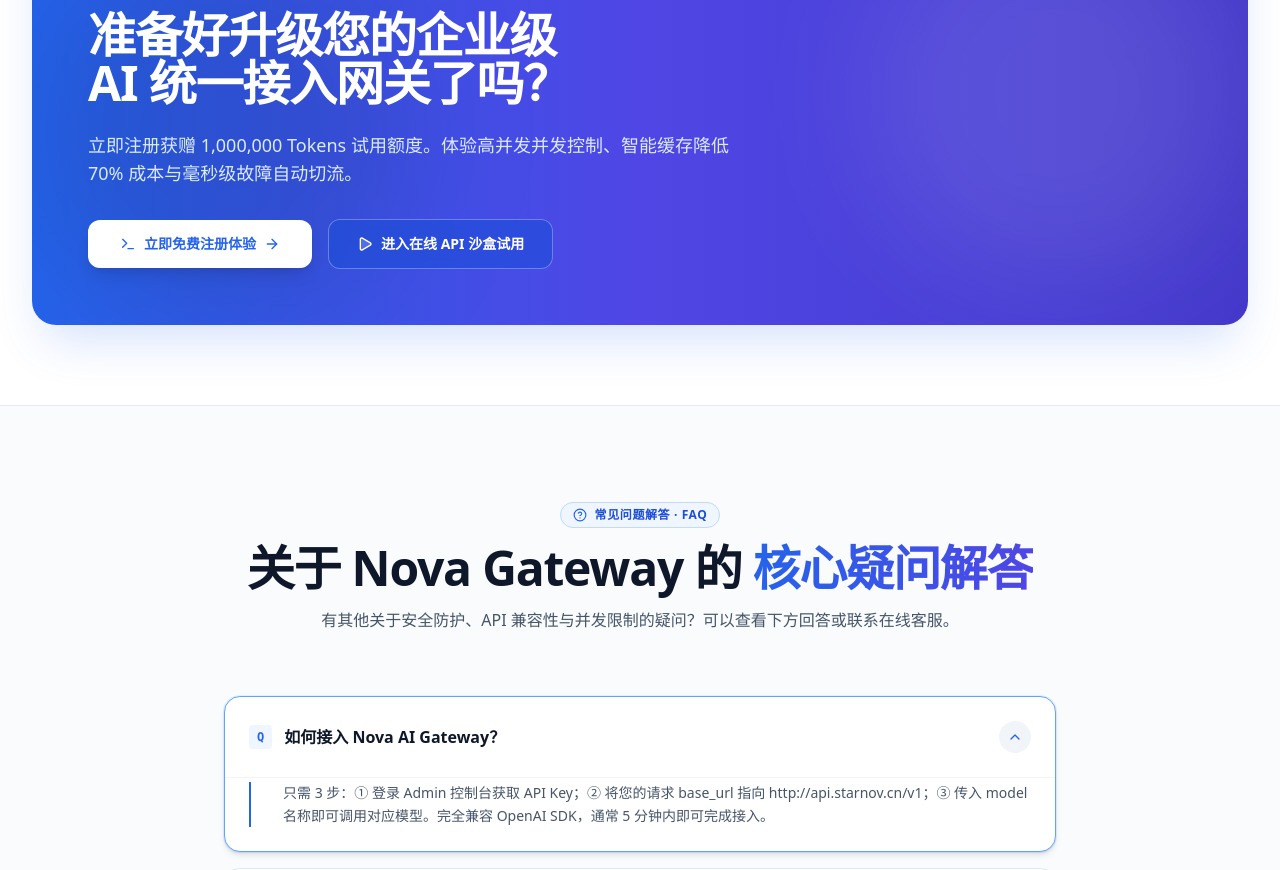
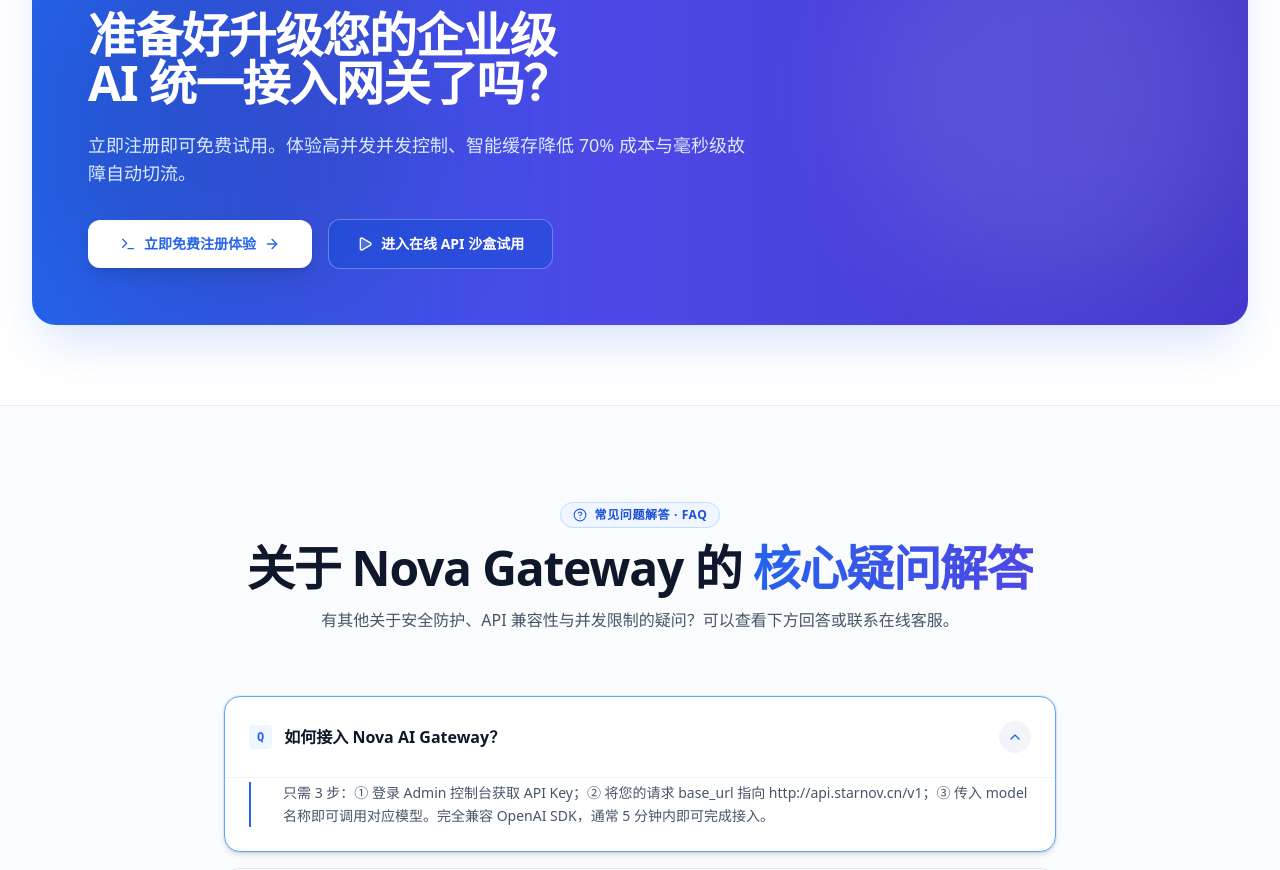
Before and after one commit to aigateway123/main, a Vue app in the folder aigateway/portal/: page / in a window 1280 px wide. Shown: the part 3880-4750 px from the top of the page. Built offline with nearby package versions, Linux system fonts and the light colour scheme; no server answers.

Commit message:
feat(portal): remove trial token grant from CTA banner copy

```diff
--- a/aigateway/portal/src/components/CtaBanner.vue
+++ b/aigateway/portal/src/components/CtaBanner.vue
@@ -30,7 +30,7 @@
           </h2>
 
           <p class="text-blue-100 text-base sm:text-lg max-w-2xl font-normal leading-relaxed">
-            立即注册获赠 1,000,000 Tokens 试用额度。体验高并发并发控制、智能缓存降低 70% 成本与毫秒级故障自动切流。
+            立即注册即可免费试用。体验高并发并发控制、智能缓存降低 70% 成本与毫秒级故障自动切流。
           </p>
 
           <div class="flex flex-col sm:flex-row items-center gap-4 pt-2">
```
